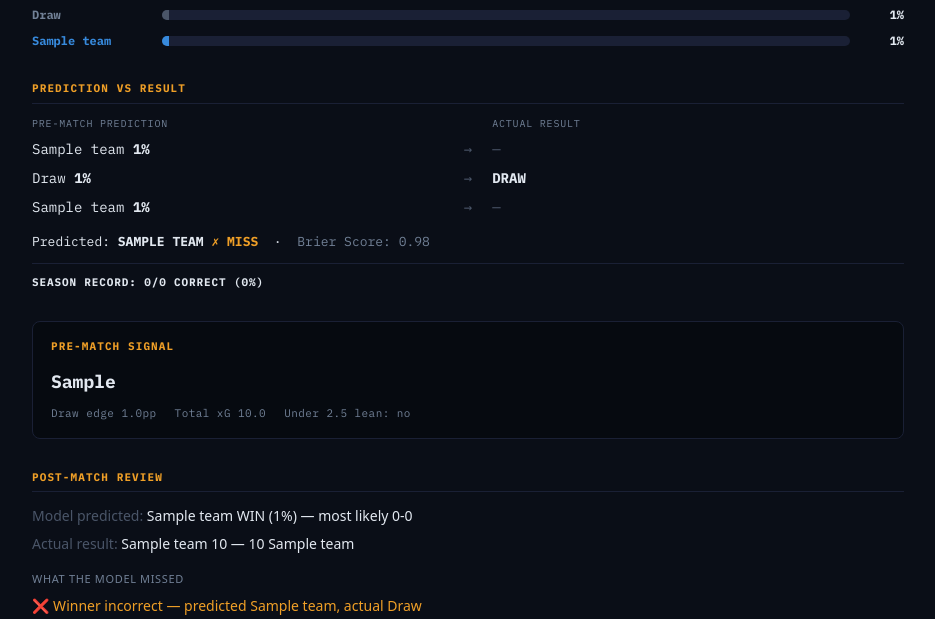
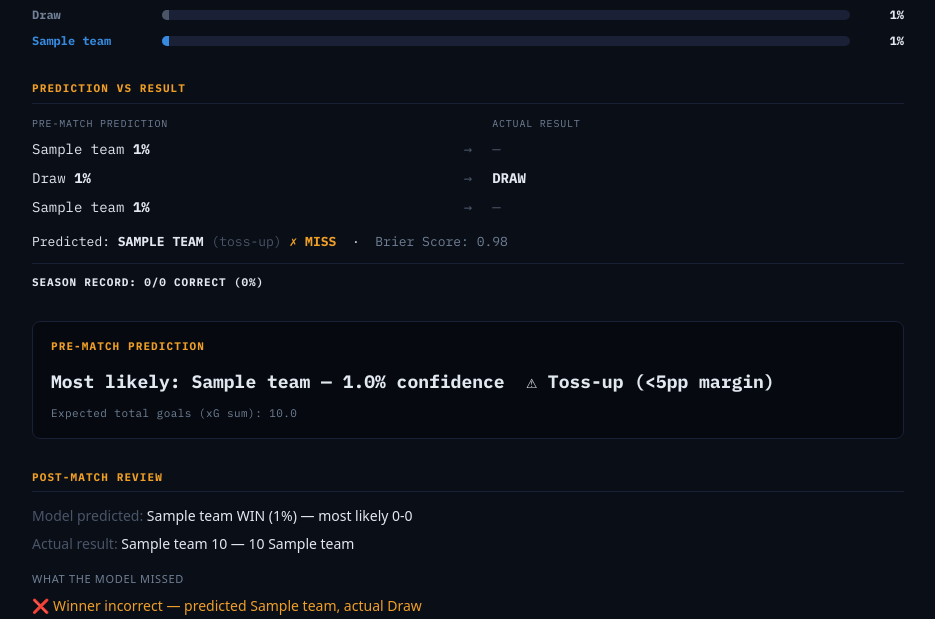
Before and after one commit to Gunnerista/worldcup-predictor, a Flask app: page /match/1 in a window 1280 px wide. Shown: the part 220-839 px from the top of the page, without its empty margins (172-1107 px from the left). Run offline with Flask 3, Linux system fonts and the light colour scheme; tables that the repository leaves empty hold one stand-in row (values such as "Sample post"); a database or web service that is not in the repository returns one stand-in record (values such as "Sample title"); data that the repository does not hold is empty; some libraries are stand-ins or nearby versions.

Commit message:
Layer B: replace draw-biased threshold cascade with argmax labeling
Remove the hardcoded 26% draw baseline and the asymmetric draw>5 / win>55
threshold cascade from the prediction-labeling layer. The label is now the
pure argmax of the W/D/L distribution (most likely outcome = the prediction),
with a symmetric is_tossup flag when the top two outcomes are within 5pp
(== 0.05). The full distribution is still computed, stored, and displayed.

- app.py: generate_model_edge -> generate_prediction_label (argmax + tossup);
  _season_record uses argmax; POST predicted_winner derives from the saved
  distribution snapshot (no more suggested_bet string parsing); cast Decimal
  -> float for PG.
- model.py: save_prediction stores predicted_outcome/confidence/is_tossup;
  draw_edge written NULL by callers (column kept for compatibility).
- database.py: non-destructive ADD of predicted_outcome/confidence/is_tossup
  (schema + idempotent ALTER); legacy suggested_bet/draw_edge preserved.
- match.html: show argmax label + confidence + toss-up; replace betting-lean
  framing with neutral "Expected total goals (xG sum)".

Co-Authored-By: Claude Opus 4.8 (1M context) <noreply@anthropic.com>

```diff
--- a/app.py
+++ b/app.py
@@ -458,32 +458,35 @@ def _est_label(iso):
     return dt.tzname() if dt else "EST"
 
 
-def generate_model_edge(b) -> dict:
-    """Identify the strongest betting-decision edge from the model output.
+def generate_prediction_label(b) -> dict:
+    """Layer B: pure argmax labeling. The most likely W/D/L outcome IS the
+    prediction — no market baseline, no asymmetric thresholds.
 
-    `draw_edge` compares the model draw probability to a 26% baseline (typical
-    World Cup group-stage draw rate). Advisory only — the operator decides.
+    A symmetric toss-up flag marks matches where the top two outcomes are within
+    5 percentage points (== 0.05 on a probability scale). total_xg is carried as
+    a neutral statistic only — it is NOT a betting lean and never sways the label.
     """
-    draw_edge = b["pdraw"] - 26
+    t1, t2 = b["team1"], b["team2"]
+    ranked = sorted(
+        [("home", b["p1"], t1), ("draw", b["pdraw"], "Draw"), ("away", b["p2"], t2)],
+        key=lambda x: x[1], reverse=True,
+    )
+    outcome, confidence, label = ranked[0]
+    margin = ranked[0][1] - ranked[1][1]          # percentage points
+    is_tossup = margin < 5.0                        # 5pp == 0.05, symmetric
     total_xg = b["eg1"] + b["eg2"]
-    under_lean = total_xg < 2.5
-
-    if draw_edge > 5:
-        suggested = f"DRAW — {draw_edge:.0f}pp above market average"
-    elif under_lean and total_xg < 2.2:
-        suggested = f"UNDER 2.5 — total xG {total_xg:.2f}"
-    elif b["p1"] > 55:
-        suggested = f"{b['team1']} WIN — {b['p1']}% model probability"
-    elif b["p2"] > 55:
-        suggested = f"{b['team2']} WIN — {b['p2']}% model probability"
-    else:
-        suggested = "No clear edge identified"
+    suggested = f"{label} ({round(confidence)}%)" + (" · toss-up" if is_tossup else "")
 
     return {
+        "predicted_outcome": outcome,
+        "label": label,
+        "confidence": round(confidence, 1),
+        "is_tossup": is_tossup,
+        "margin": round(margin, 1),
+        "total_xg": round(total_xg, 2),
         "suggested_bet": suggested,
-        "draw_edge": round(draw_edge, 1),
-        "total_xg": round(total_xg, 2),
-        "under_lean": under_lean,
+        # draw_edge is intentionally gone (the 26% baseline was removed); the DB
+        # column is preserved but written NULL for new predictions.
     }
 
 
@@ -513,17 +516,10 @@ def _season_record():
         hp, dp, ap = float(r["hp"]), float(r["dp"]), float(r["ap"])
         hs, as_ = r["hs"], r["as_"]
         actual = "home" if hs > as_ else ("away" if hs < as_ else "draw")
-        # Predicted winner follows the MODEL EDGE rule (probabilities only — the
-        # predictions table has no xG, so the UNDER-2.5 branch is omitted; it
-        # never picks a winner anyway, so results match the match-page logic).
-        if dp - 26 > 5:
-            pred = "draw"
-        elif hp > 55:
-            pred = "home"
-        elif ap > 55:
-            pred = "away"
-        else:
-            pred = max([(hp, "home"), (dp, "draw"), (ap, "away")], key=lambda x: x[0])[1]
+        # Layer B: the predicted outcome is the argmax of the stored distribution
+        # (no market baseline, no asymmetric thresholds). Matches the match-page
+        # labeling exactly, since both derive from the same distribution snapshot.
+        pred = max([(hp, "home"), (dp, "draw"), (ap, "away")], key=lambda x: x[0])[1]
         total += 1
         if pred == actual:
             correct += 1
@@ -643,7 +639,7 @@ def _build_pre_match_bundle(match_id, conn=None) -> Optional[dict]:
                           "attack": s2["attack"], "defense": s2["defense"]},
         }
         b["narrative_pre"] = generate_pre_match_narrative(b)
-        b["model_edge"] = generate_model_edge(b)
+        b["prediction"] = generate_prediction_label(b)
 
         if is_post:
             b["season_record"] = _season_record()
@@ -677,38 +673,36 @@ def _build_pre_match_bundle(match_id, conn=None) -> Optional[dict]:
             # "No prediction recorded" instead.
             b["has_prediction"] = bool(prow)
             if prow:
-                pp1, ppd, pp2 = prow["home_win_pct"], prow["draw_pct"], prow["away_win_pct"]
+                # Distribution snapshot (cast Decimal->float for PostgreSQL — PG
+                # returns REAL columns as decimal.Decimal; see §11.8).
+                pp1 = float(prow["home_win_pct"])
+                ppd = float(prow["draw_pct"])
+                pp2 = float(prow["away_win_pct"])
                 b["pred"] = {"p1": round(pp1), "pdraw": round(ppd), "p2": round(pp2)}
 
                 # POST-MATCH shows the PRE-KICKOFF odds (saved snapshot), not the
                 # post-result recompute. Override the top probability bar.
                 b["p1"], b["pdraw"], b["p2"] = round(pp1), round(ppd), round(pp2)
 
-                # Prefer the edge snapshot stored at prediction time; fall back to
-                # the recomputed model_edge if the prediction predates the snapshot.
-                if prow["suggested_bet"]:
-                    txg = prow["total_xg"]
-                    b["model_edge"] = {
-                        "suggested_bet": prow["suggested_bet"],
-                        "draw_edge": float(prow["draw_edge"]) if prow["draw_edge"] is not None else 0.0,
-                        "total_xg": float(txg) if txg is not None else 0.0,
-                        "under_lean": (float(txg) < 2.5) if txg is not None else False,
-                    }
+                # Layer B: the label is the argmax of the saved distribution
+                # snapshot — always recomputable, identical for new and legacy
+                # rows. The legacy suggested_bet/draw_edge columns are intentionally
+                # NOT used to pick the winner anymore (that reintroduced the old
+                # draw-biased framing). total_xg is read as a neutral statistic.
+                txg = prow["total_xg"]
+                snap = generate_prediction_label({
+                    "team1": t1, "team2": t2,
+                    "p1": pp1, "pdraw": ppd, "p2": pp2,
+                    "eg1": 0.0, "eg2": 0.0,
+                })
+                snap["total_xg"] = float(txg) if txg is not None else None
+                b["prediction"] = snap
 
-                # Predicted winner follows the MODEL EDGE signal (parsed from its
-                # suggested_bet string), falling back to highest probability when
-                # the edge is non-directional ("No clear edge" / "UNDER 2.5").
-                sb = b["model_edge"]["suggested_bet"]
-                if sb.startswith("DRAW"):
-                    predicted_winner = "Draw"
-                elif sb.startswith(f"{t1} WIN"):
-                    predicted_winner = t1
-                elif sb.startswith(f"{t2} WIN"):
-                    predicted_winner = t2
-                else:
-                    predicted_winner = max(
-                        [(pp1, t1), (ppd, "Draw"), (pp2, t2)], key=lambda x: x[0]
-                    )[1]
+                predicted_winner = (
+                    t1 if snap["predicted_outcome"] == "home"
+                    else t2 if snap["predicted_outcome"] == "away"
+                    else "Draw"
+                )
                 b["predicted_winner"] = predicted_winner
                 b["prediction_correct"] = (predicted_winner == actual_winner)
 
@@ -1027,7 +1021,7 @@ def _run_due_predictions() -> int:
             )
             wdl = pred["win_draw_loss"]
             eg = pred["expected_goals"]
-            me = generate_model_edge({
+            label = generate_prediction_label({
                 "team1": home, "team2": away,
                 "p1": round(wdl["home_win"]), "pdraw": round(wdl["draw"]),
                 "p2": round(wdl["away_win"]),
@@ -1035,8 +1029,11 @@ def _run_due_predictions() -> int:
             })
             save_prediction(r["id"], wdl["home_win"], wdl["draw"], wdl["away_win"],
                             model_version="v1", conn=conn,
-                            suggested_bet=me["suggested_bet"],
-                            draw_edge=me["draw_edge"], total_xg=me["total_xg"])
+                            suggested_bet=label["suggested_bet"],
+                            draw_edge=None, total_xg=label["total_xg"],
+                            predicted_outcome=label["predicted_outcome"],
+                            confidence=label["confidence"],
+                            is_tossup=1 if label["is_tossup"] else 0)
             saved += 1
 
         if saved:
--- a/database.py
+++ b/database.py
@@ -224,6 +224,9 @@ def _schema_statements(is_pg: bool) -> list[str]:
             suggested_bet   TEXT,
             draw_edge       REAL,
             total_xg        REAL,
+            predicted_outcome TEXT,
+            confidence        REAL,
+            is_tossup         INTEGER,
             FOREIGN KEY (match_id) REFERENCES matches(id)
         )
         """,
@@ -421,10 +424,13 @@ def init_db(db_path: Optional[Path] = None) -> None:
 
 
 def _ensure_prediction_edge_columns(conn) -> None:
-    """Idempotently add edge-snapshot columns to an EXISTING predictions table
+    """Idempotently add snapshot columns to an EXISTING predictions table
     (CREATE TABLE IF NOT EXISTS won't add columns to a table that already exists).
-    Works on both SQLite and PostgreSQL."""
-    wanted = [("suggested_bet", "TEXT"), ("draw_edge", "REAL"), ("total_xg", "REAL")]
+    Works on both SQLite and PostgreSQL. is_tossup is INTEGER (0/1) for
+    cross-backend portability."""
+    wanted = [("suggested_bet", "TEXT"), ("draw_edge", "REAL"), ("total_xg", "REAL"),
+              ("predicted_outcome", "TEXT"), ("confidence", "REAL"),
+              ("is_tossup", "INTEGER")]
     try:
         if USE_POSTGRES:
             rows = conn.execute(
--- a/templates/match.html
+++ b/templates/match.html
@@ -76,6 +76,7 @@
         </div>
         <div class="verdict">
             Predicted: <b>{{ bundle.predicted_winner|upper }}</b>
+            {% if bundle.prediction and bundle.prediction.is_tossup %}<span class="muted">(toss-up)</span>{% endif %}
             {% if bundle.prediction_correct %}<span class="ok">✓ CORRECT</span>{% else %}<span class="no">✗ MISS</span>{% endif %}
             &nbsp;&middot;&nbsp;
             <span class="brier">Brier Score: {% if bundle.brier is not none %}{{ '%.2f'|format(bundle.brier) }}{% else %}pending{% endif %}</span>
@@ -85,14 +86,14 @@
         {% endif %}
     </section>
 
-    {% if bundle.model_edge %}
+    {% if bundle.prediction %}
     <section class="section model-edge">
-        <h2>Pre-Match Signal</h2>
-        <div class="me-bet">{{ bundle.model_edge.suggested_bet }}</div>
+        <h2>Pre-Match Prediction</h2>
+        <div class="me-bet">Most likely: {{ bundle.prediction.label }} — {{ bundle.prediction.confidence }}% confidence
+            {% if bundle.prediction.is_tossup %}<span class="no">&nbsp;⚠ Toss-up (&lt;5pp margin)</span>{% endif %}
+        </div>
         <div class="me-stats">
-            <span>Draw edge {{ bundle.model_edge.draw_edge }}pp</span>
-            <span>Total xG {{ bundle.model_edge.total_xg }}</span>
-            <span>Under 2.5 lean: {{ 'yes' if bundle.model_edge.under_lean else 'no' }}</span>
+            <span>Expected total goals (xG sum): {% if bundle.prediction.total_xg is not none %}{{ '%.1f'|format(bundle.prediction.total_xg) }}{% else %}n/a{% endif %}</span>
         </div>
     </section>
     {% endif %}
@@ -146,14 +147,14 @@
 P(0-0) = {{ '%.4f'|format(bundle.p00) }}   P(1-0) = {{ '%.4f'|format(bundle.p10) }}   P(1-1) = {{ '%.4f'|format(bundle.p11) }}</div>
     </section>
 
-    {% if bundle.model_edge %}
+    {% if bundle.prediction %}
     <section class="section model-edge">
-        <h2>Model Edge</h2>
-        <div class="me-bet">{{ bundle.model_edge.suggested_bet }}</div>
+        <h2>Model Prediction</h2>
+        <div class="me-bet">Most likely: {{ bundle.prediction.label }} — {{ bundle.prediction.confidence }}% confidence
+            {% if bundle.prediction.is_tossup %}<span class="no">&nbsp;⚠ Toss-up (&lt;5pp margin)</span>{% endif %}
+        </div>
         <div class="me-stats">
-            <span>Draw edge {{ bundle.model_edge.draw_edge }}pp</span>
-            <span>Total xG {{ bundle.model_edge.total_xg }}</span>
-            <span>Under 2.5 lean: {{ 'yes' if bundle.model_edge.under_lean else 'no' }}</span>
+            <span>Expected total goals (xG sum): {% if bundle.prediction.total_xg is not none %}{{ '%.1f'|format(bundle.prediction.total_xg) }}{% else %}n/a{% endif %}</span>
         </div>
     </section>
     {% endif %}
```
Also changed, not shown: model.py (+12 -6 lines).
